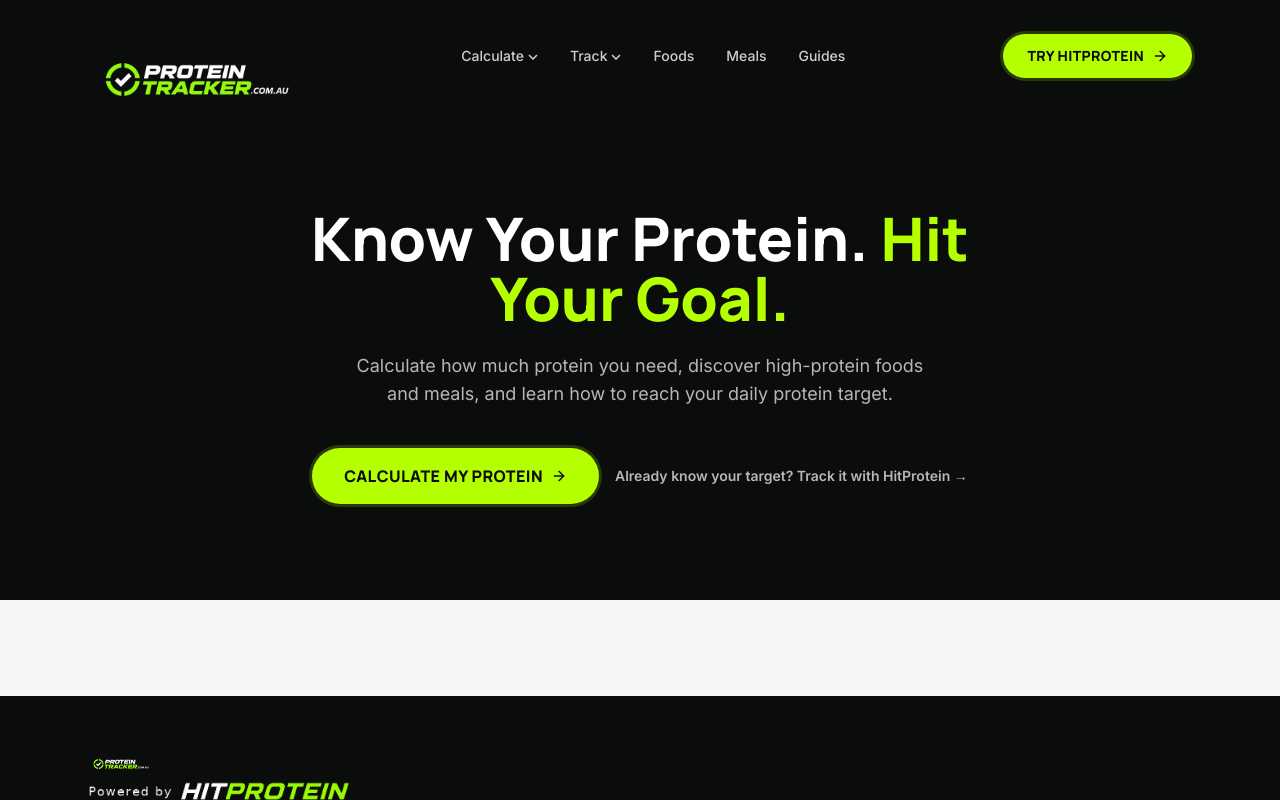
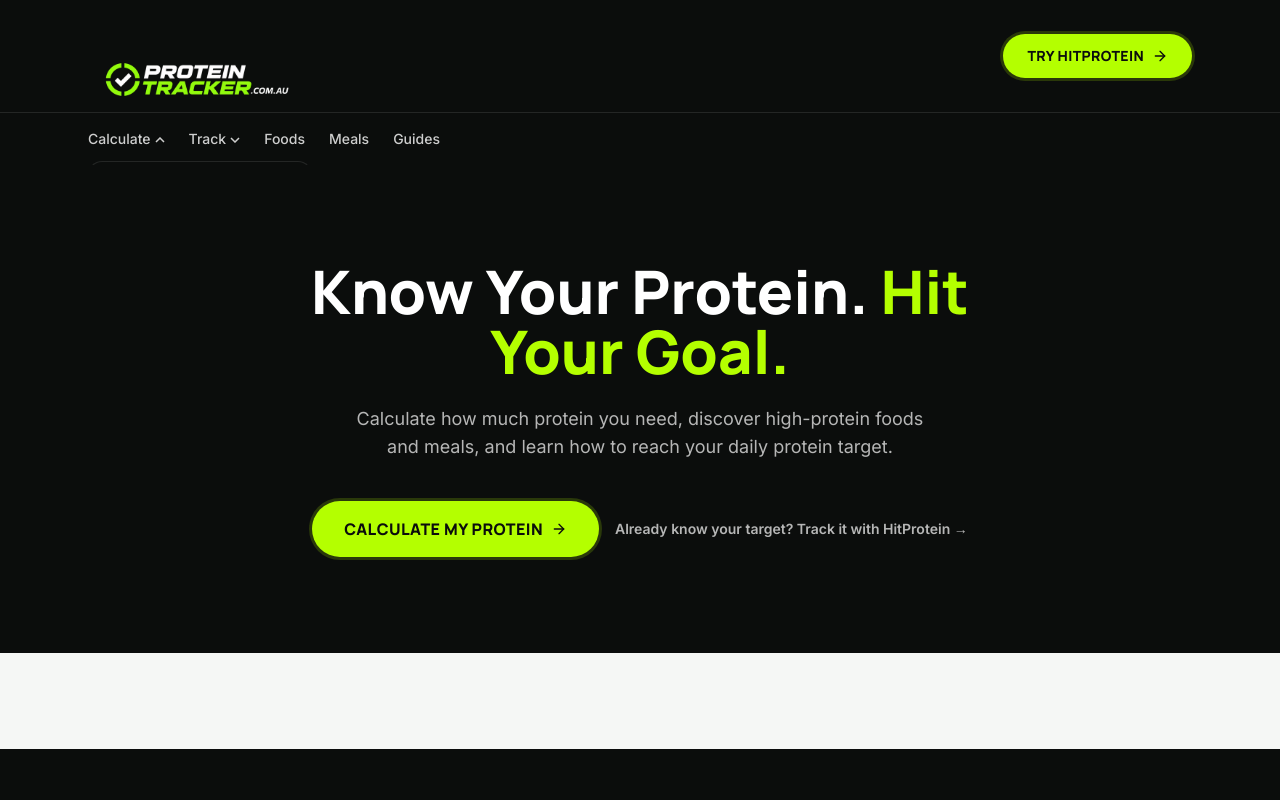
Before and after one commit to hitprotein/ProteinTracker, a Next.js app: page / in a window 1280 px wide. Both pictures are taken after a click on the button "Calculate". Shown: the top 800 px of the page. Built offline with nearby package versions, Linux system fonts and the light colour scheme.

Commit message:
Replace hamburger with always-visible nav row, fix tap-to-open dropdowns

```diff
--- a/components/MobileNav.tsx
+++ /dev/null
@@ -1,77 +0,0 @@
-"use client";
-
-import { useState } from "react";
-import Link from "next/link";
-import { Menu, X } from "lucide-react";
-
-const LINK_GROUPS: { heading: string; links: { label: string; href: string }[] }[] = [
-  {
-    heading: "Calculate",
-    links: [
-      { label: "Protein Calculator", href: "/protein-calculator" },
-      { label: "For Weight Loss", href: "/protein-calculator/weight-loss" },
-      { label: "For Muscle Gain", href: "/protein-calculator/muscle-gain" },
-      { label: "For Women", href: "/protein-calculator/women" },
-      { label: "For Men", href: "/protein-calculator/men" },
-      { label: "Over 50", href: "/protein-calculator/over-50" },
-    ],
-  },
-  {
-    heading: "Track",
-    links: [
-      { label: "Protein Tracker", href: "/protein-tracker" },
-      { label: "AI Protein Tracker", href: "/ai-protein-tracker" },
-    ],
-  },
-  {
-    heading: "More",
-    links: [
-      { label: "Foods", href: "/protein-foods" },
-      { label: "Meals", href: "/protein-meals" },
-      { label: "Meal Calculator", href: "/protein-meal-calculator" },
-      { label: "Guides", href: "/protein-guides" },
-    ],
-  },
-];
-
-export default function MobileNav() {
-  const [open, setOpen] = useState(false);
-
-  return (
-    <div className="md:hidden">
-      <button
-        type="button"
-        aria-label={open ? "Close menu" : "Open menu"}
-        aria-expanded={open}
-        onClick={() => setOpen((v) => !v)}
-        className="flex h-10 w-10 items-center justify-center rounded-full text-pt-white"
-      >
-        {open ? <X className="h-6 w-6" /> : <Menu className="h-6 w-6" />}
-      </button>
-
-      {open && (
-        <div className="absolute left-0 right-0 top-full z-50 max-h-[80vh] overflow-y-auto border-t border-pt-white/10 bg-pt-black px-6 py-6">
-          {LINK_GROUPS.map((group) => (
-            <div key={group.heading} className="mb-6 last:mb-0">
-              <p className="text-xs font-semibold uppercase tracking-wide text-pt-white/40">
-                {group.heading}
-              </p>
-              <div className="mt-2 flex flex-col">
-                {group.links.map((link) => (
-                  <Link
-                    key={link.href}
-                    href={link.href}
-                    onClick={() => setOpen(false)}
-                    className="py-2 text-base font-medium text-pt-white/90 hover:text-pt-green"
-                  >
-                    {link.label}
-                  </Link>
-                ))}
-              </div>
-            </div>
-          ))}
-        </div>
-      )}
-    </div>
-  );
-}
--- a/components/SiteHeader.tsx
+++ b/components/SiteHeader.tsx
@@ -3,156 +3,129 @@
 import { useState } from "react";
 import Image from "next/image";
 import Link from "next/link";
-import { Menu, X } from "lucide-react";
 import CtaButton from "@/components/CtaButton";
 
-const MOBILE_LINK_GROUPS: { heading: string; links: { label: string; href: string }[] }[] = [
-  {
-    heading: "Calculate",
-    links: [
+const CALCULATE_LINKS = [
   { label: "Protein Calculator", href: "/protein-calculator" },
   { label: "For Weight Loss", href: "/protein-calculator/weight-loss" },
   { label: "For Muscle Gain", href: "/protein-calculator/muscle-gain" },
   { label: "For Women", href: "/protein-calculator/women" },
   { label: "For Men", href: "/protein-calculator/men" },
   { label: "Over 50", href: "/protein-calculator/over-50" },
-    ],
-  },
-  {
-    heading: "Track",
-    links: [
+];
+
+const TRACK_LINKS = [
   { label: "Protein Tracker", href: "/protein-tracker" },
   { label: "AI Protein Tracker", href: "/ai-protein-tracker" },
-    ],
-  },
-  {
-    heading: "More",
-    links: [
-      { label: "Foods", href: "/protein-foods" },
-      { label: "Meals", href: "/protein-meals" },
-      { label: "Meal Calculator", href: "/protein-meal-calculator" },
-      { label: "Guides", href: "/protein-guides" },
-    ],
-  },
 ];
 
+function Chevron({ open }: { open: boolean }) {
+  return (
+    <svg
+      width="10"
+      height="6"
+      viewBox="0 0 10 6"
+      fill="none"
+      className={`mt-0.5 transition-transform ${open ? "rotate-180" : ""}`}
+    >
+      <path d="M1 1l4 4 4-4" stroke="currentColor" strokeWidth="1.5" />
+    </svg>
+  );
+}
+
+function NavDropdown({
+  label,
+  links,
+  openKey,
+  thisKey,
+  setOpenKey,
+}: {
+  label: string;
+  links: { label: string; href: string }[];
+  openKey: string | null;
+  thisKey: string;
+  setOpenKey: (k: string | null) => void;
+}) {
+  const isOpen = openKey === thisKey;
+  return (
+    <div className="relative">
+      <button
+        type="button"
+        onClick={() => setOpenKey(isOpen ? null : thisKey)}
+        className="flex items-center gap-1 whitespace-nowrap py-1 hover:text-pt-white"
+      >
+        {label}
+        <Chevron open={isOpen} />
+      </button>
+      {isOpen && (
+        <div className="absolute left-0 top-full z-20 mt-2 w-56 rounded-card border border-pt-white/10 bg-pt-black p-2 shadow-lg">
+          {links.map((link) => (
+            <Link
+              key={link.href}
+              href={link.href}
+              onClick={() => setOpenKey(null)}
+              className="block rounded-lg px-3 py-2 text-pt-white/90 hover:bg-pt-white/10 hover:text-pt-white"
+            >
+              {link.label}
+            </Link>
+          ))}
+        </div>
+      )}
+    </div>
+  );
+}
+
 export default function SiteHeader() {
-  const [open, setOpen] = useState(false);
+  const [openKey, setOpenKey] = useState<string | null>(null);
 
   return (
     <header className="bg-pt-black">
-      <nav className="mx-auto flex max-w-6xl items-center justify-between px-6 py-4">
-        <Link href="/" aria-label="ProteinTracker.com.au home" onClick={() => setOpen(false)}>
+      <div className="mx-auto flex max-w-6xl items-center justify-between px-6 py-4">
+        <Link href="/" aria-label="ProteinTracker.com.au home" onClick={() => setOpenKey(null)}>
           <Image
             src="/header-logo-64h.png"
             alt="ProteinTracker.com.au"
             width={592}
             height={220}
             priority
-            className="h-16 w-auto md:h-20"
+            className="h-14 w-auto md:h-20"
           />
         </Link>
+        <CtaButton href="https://hitprotein.com.au/download">
+          Try HitProtein
+        </CtaButton>
+      </div>
 
-        <div className="hidden items-center gap-8 text-sm font-medium text-pt-white/80 md:flex">
-          <div className="group relative">
-            <button className="flex items-center gap-1 py-2 hover:text-pt-white">
-              Calculate
-              <svg width="10" height="6" viewBox="0 0 10 6" fill="none" className="mt-0.5">
-                <path d="M1 1l4 4 4-4" stroke="currentColor" strokeWidth="1.5" />
-              </svg>
-            </button>
-            <div className="invisible absolute left-0 top-full w-56 rounded-card border border-pt-white/10 bg-pt-black p-2 opacity-0 shadow-lg transition group-hover:visible group-hover:opacity-100">
-              <Link href="/protein-calculator" className="block rounded-lg px-3 py-2 hover:bg-pt-white/10 hover:text-pt-white">
-                Protein Calculator
+      {/* Nav row: always visible on every screen size, scrolls horizontally
+          on narrow phones rather than wrapping or hiding behind a menu
+          button people have to know to tap. */}
+      <div className="border-t border-pt-white/10">
+        <div className="mx-auto flex max-w-6xl items-center gap-6 overflow-x-auto px-6 py-3 text-sm font-medium text-pt-white/80">
+          <NavDropdown
+            label="Calculate"
+            links={CALCULATE_LINKS}
+            openKey={openKey}
+            thisKey="calculate"
+            setOpenKey={setOpenKey}
+          />
+          <NavDropdown
+            label="Track"
+            links={TRACK_LINKS}
+            openKey={openKey}
+            thisKey="track"
+            setOpenKey={setOpenKey}
+          />
+          <Link href="/protein-foods" className="whitespace-nowrap py-1 hover:text-pt-white">
+            Foods
           </Link>
-              <Link href="/protein-calculator/weight-loss" className="block rounded-lg px-3 py-2 hover:bg-pt-white/10 hover:text-pt-white">
-                For Weight Loss
+          <Link href="/protein-meals" className="whitespace-nowrap py-1 hover:text-pt-white">
+            Meals
           </Link>
-              <Link href="/protein-calculator/muscle-gain" className="block rounded-lg px-3 py-2 hover:bg-pt-white/10 hover:text-pt-white">
-                For Muscle Gain
-              </Link>
-              <Link href="/protein-calculator/women" className="block rounded-lg px-3 py-2 hover:bg-pt-white/10 hover:text-pt-white">
-                For Women
-              </Link>
-              <Link href="/protein-calculator/men" className="block rounded-lg px-3 py-2 hover:bg-pt-white/10 hover:text-pt-white">
-                For Men
-              </Link>
-              <Link href="/protein-calculator/over-50" className="block rounded-lg px-3 py-2 hover:bg-pt-white/10 hover:text-pt-white">
-                Over 50
+          <Link href="/protein-guides" className="whitespace-nowrap py-1 hover:text-pt-white">
+            Guides
           </Link>
         </div>
       </div>
-
-          <div className="group relative">
-            <button className="flex items-center gap-1 py-2 hover:text-pt-white">
-              Track
-              <svg width="10" height="6" viewBox="0 0 10 6" fill="none" className="mt-0.5">
-                <path d="M1 1l4 4 4-4" stroke="currentColor" strokeWidth="1.5" />
-              </svg>
-            </button>
-            <div className="invisible absolute left-0 top-full w-56 rounded-card border border-pt-white/10 bg-pt-black p-2 opacity-0 shadow-lg transition group-hover:visible group-hover:opacity-100">
-              <Link href="/protein-tracker" className="block rounded-lg px-3 py-2 hover:bg-pt-white/10 hover:text-pt-white">
-                Protein Tracker
-              </Link>
-              <Link href="/ai-protein-tracker" className="block rounded-lg px-3 py-2 hover:bg-pt-white/10 hover:text-pt-white">
-                AI Protein Tracker
-              </Link>
-            </div>
-          </div>
-
-          <Link href="/protein-foods" className="hover:text-pt-white">
-            Foods
-          </Link>
-          <Link href="/protein-meals" className="hover:text-pt-white">
-            Meals
-          </Link>
-          <Link href="/protein-guides" className="hover:text-pt-white">
-            Guides
-          </Link>
-        </div>
-
-        <div className="flex items-center gap-3">
-          <CtaButton href="https://hitprotein.com.au/download">
-            Try HitProtein
-          </CtaButton>
-          <button
-            type="button"
-            aria-label={open ? "Close menu" : "Open menu"}
-            aria-expanded={open}
-            onClick={() => setOpen((v) => !v)}
-            className="flex h-10 w-10 items-center justify-center rounded-full text-pt-white md:hidden"
-          >
-            {open ? <X className="h-6 w-6" /> : <Menu className="h-6 w-6" />}
-          </button>
-        </div>
-      </nav>
-
-      {/* Mobile menu panel — normal document flow, so it pushes the page
-          down rather than overlaying it. Desktop never sees this (md:hidden
-          on the trigger keeps `open` from mattering above the breakpoint). */}
-      {open && (
-        <div className="border-t border-pt-white/10 px-6 py-6 md:hidden">
-          {MOBILE_LINK_GROUPS.map((group) => (
-            <div key={group.heading} className="mb-6 last:mb-0">
-              <p className="text-xs font-semibold uppercase tracking-wide text-pt-white/40">
-                {group.heading}
-              </p>
-              <div className="mt-2 flex flex-col">
-                {group.links.map((link) => (
-                  <Link
-                    key={link.href}
-                    href={link.href}
-                    onClick={() => setOpen(false)}
-                    className="py-2 text-base font-medium text-pt-white/90 hover:text-pt-green"
-                  >
-                    {link.label}
-                  </Link>
-                ))}
-              </div>
-            </div>
-          ))}
-        </div>
-      )}
     </header>
   );
 }
```
Lines whose indentation alone changed are shown as unchanged.
